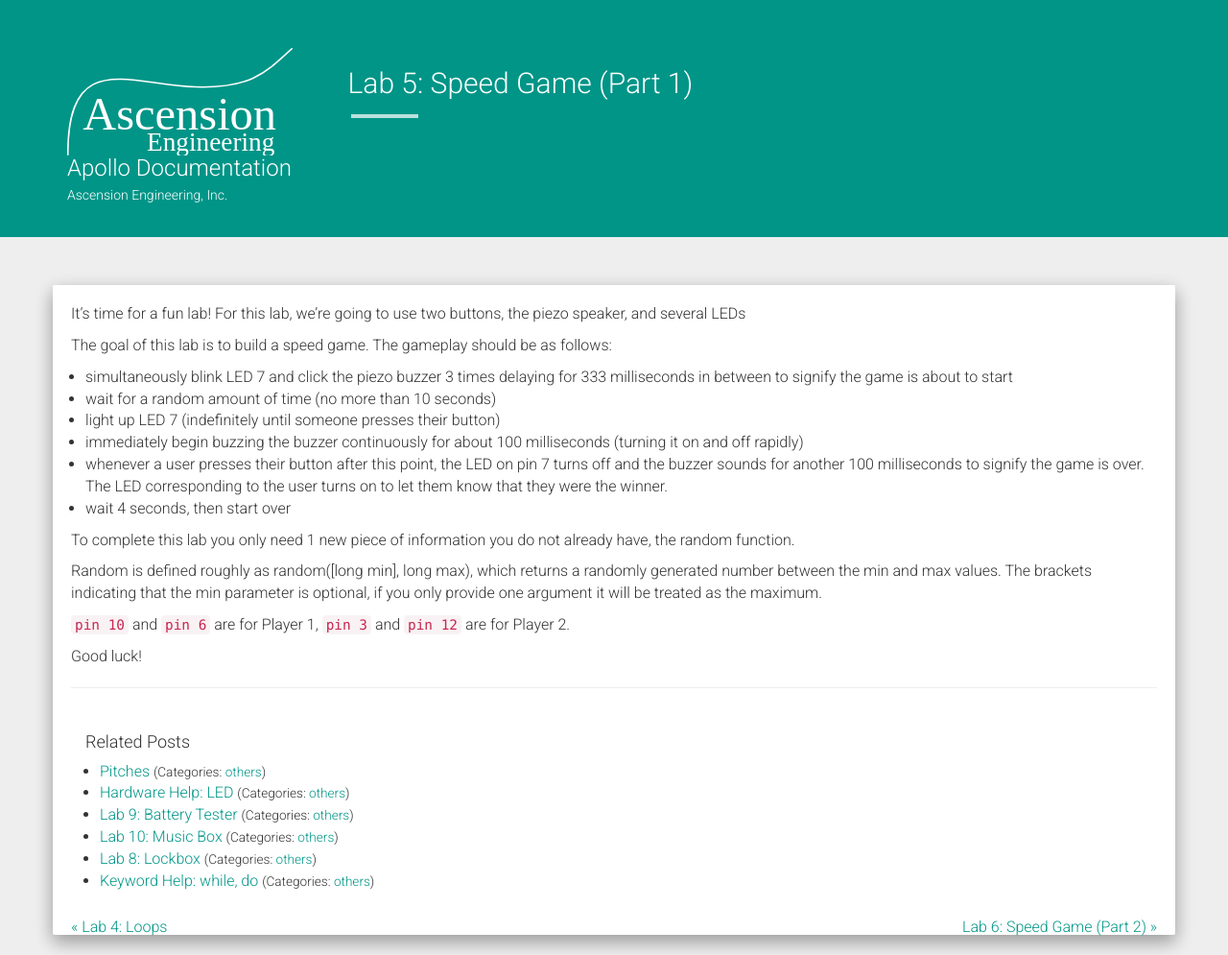
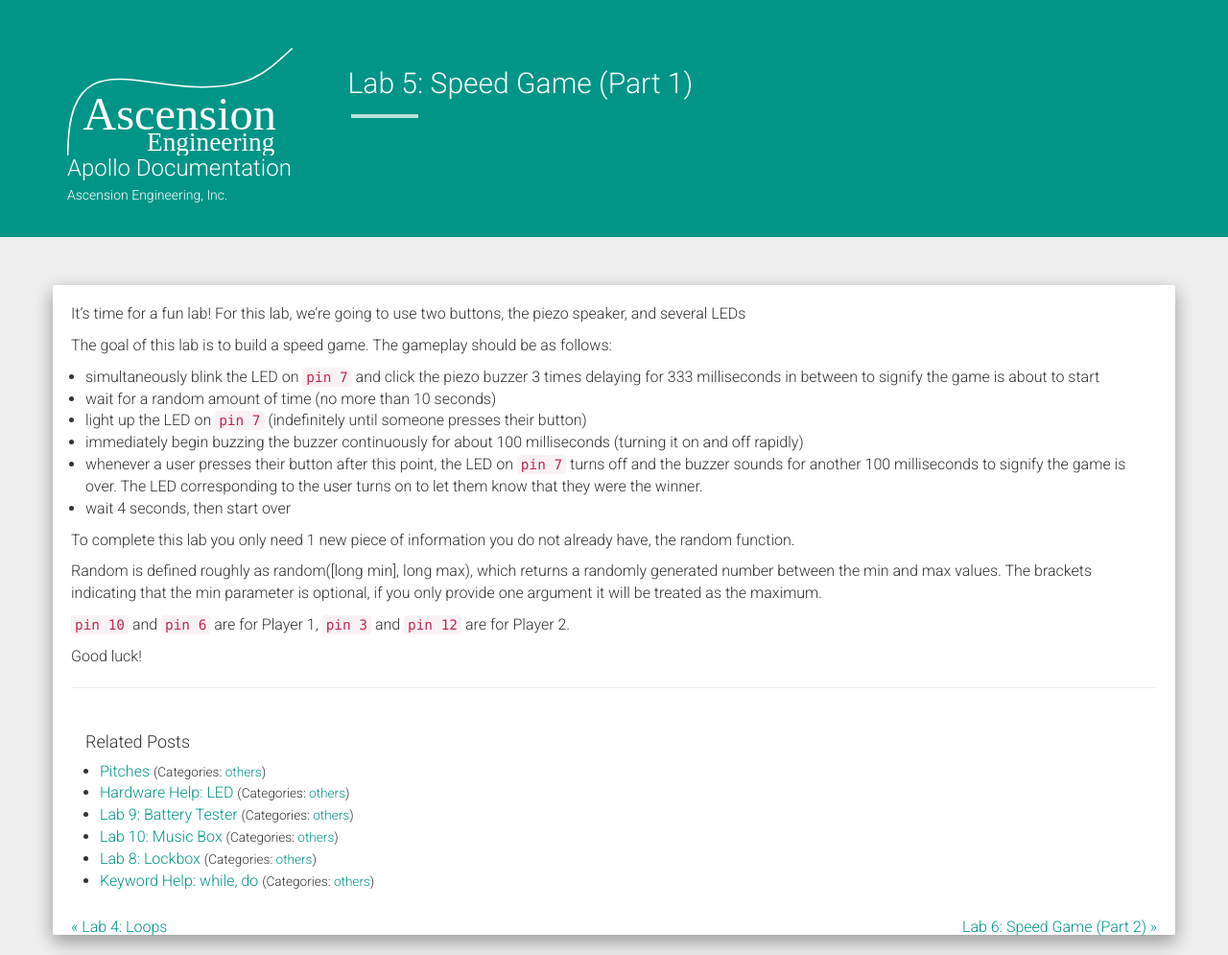
Before and after one commit to AscensionEngineering/ascensionengineering.github.io, a Jekyll site: the page built from _posts/2015-07-01-lab-5-speed-game-1.markdown, in a window 1280 px wide. Shown: the whole page at 96% size. Built offline with Jekyll 4.4.1, drawn with Linux system fonts in a browser that asks for light colours; nearby versions of some CDN libraries; comment, search, counter and statistics services are not loaded.

Commit message:
Update 2015-07-01-lab-5-speed-game-1.markdown

```diff
--- a/_posts/2015-07-01-lab-5-speed-game-1.markdown
+++ b/_posts/2015-07-01-lab-5-speed-game-1.markdown
@@ -9,12 +9,12 @@ It’s time for a fun lab! For this lab, we’re going to use two buttons, the p
 
 The goal of this lab is to build a speed game. The gameplay should be as follows:
 
-- simultaneously blink LED 7 and click the piezo buzzer 3 times delaying for 333 milliseconds in
+- simultaneously blink the LED on `pin 7` and click the piezo buzzer 3 times delaying for 333 milliseconds in
 between to signify the game is about to start
 - wait for a random amount of time (no more than 10 seconds)
-- light up LED 7 (indefinitely until someone presses their button)
+- light up the LED on `pin 7` (indefinitely until someone presses their button)
 - immediately begin buzzing the buzzer continuously for about 100 milliseconds (turning it on and off rapidly)
-- whenever a user presses their button after this point, the LED on pin 7 turns off and the buzzer sounds for another 100 milliseconds to signify the game is over. The LED corresponding to the user turns on to let them know that they were the winner.
+- whenever a user presses their button after this point, the LED on `pin 7` turns off and the buzzer sounds for another 100 milliseconds to signify the game is over. The LED corresponding to the user turns on to let them know that they were the winner.
 - wait 4 seconds, then start over
 
 To complete this lab you only need 1 new piece of information you do not already have, the random
```
